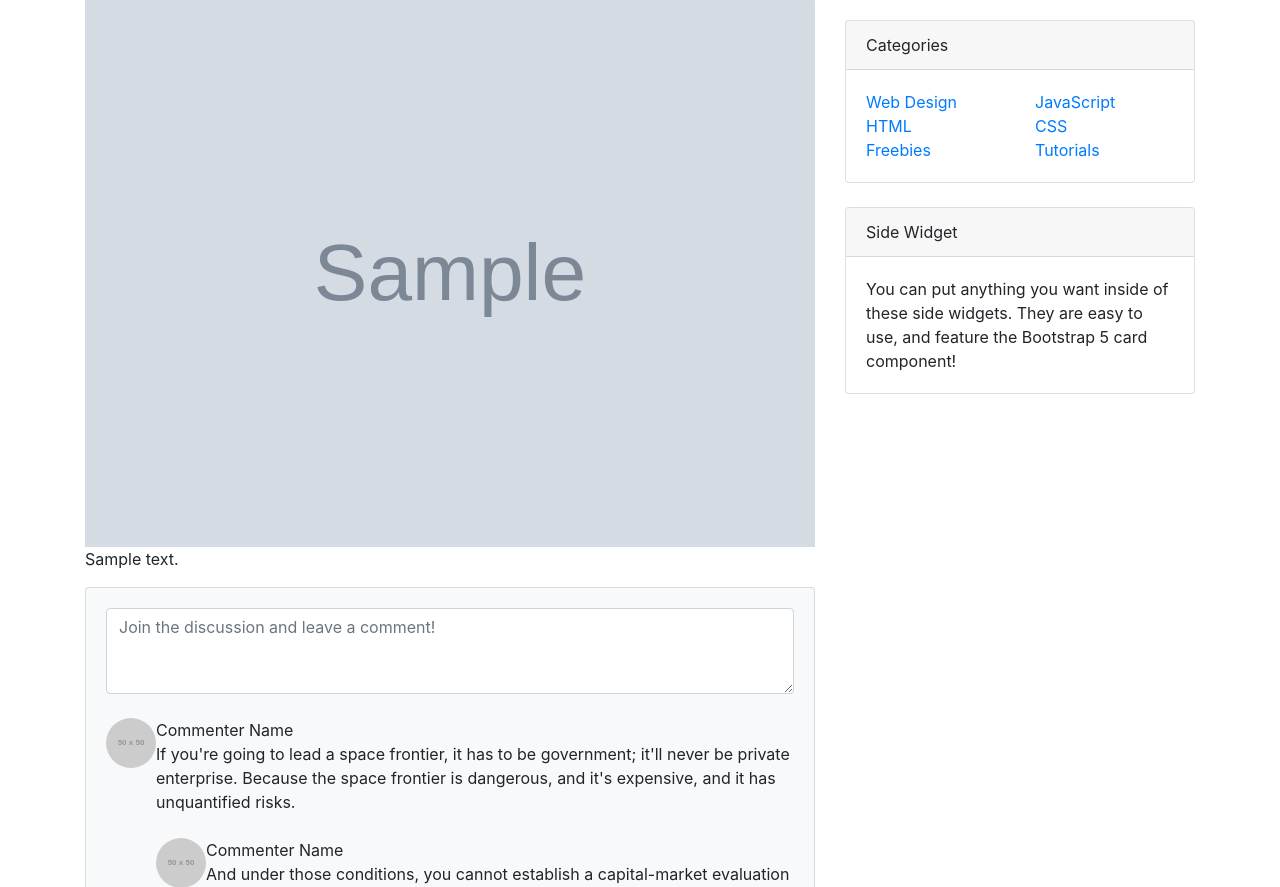
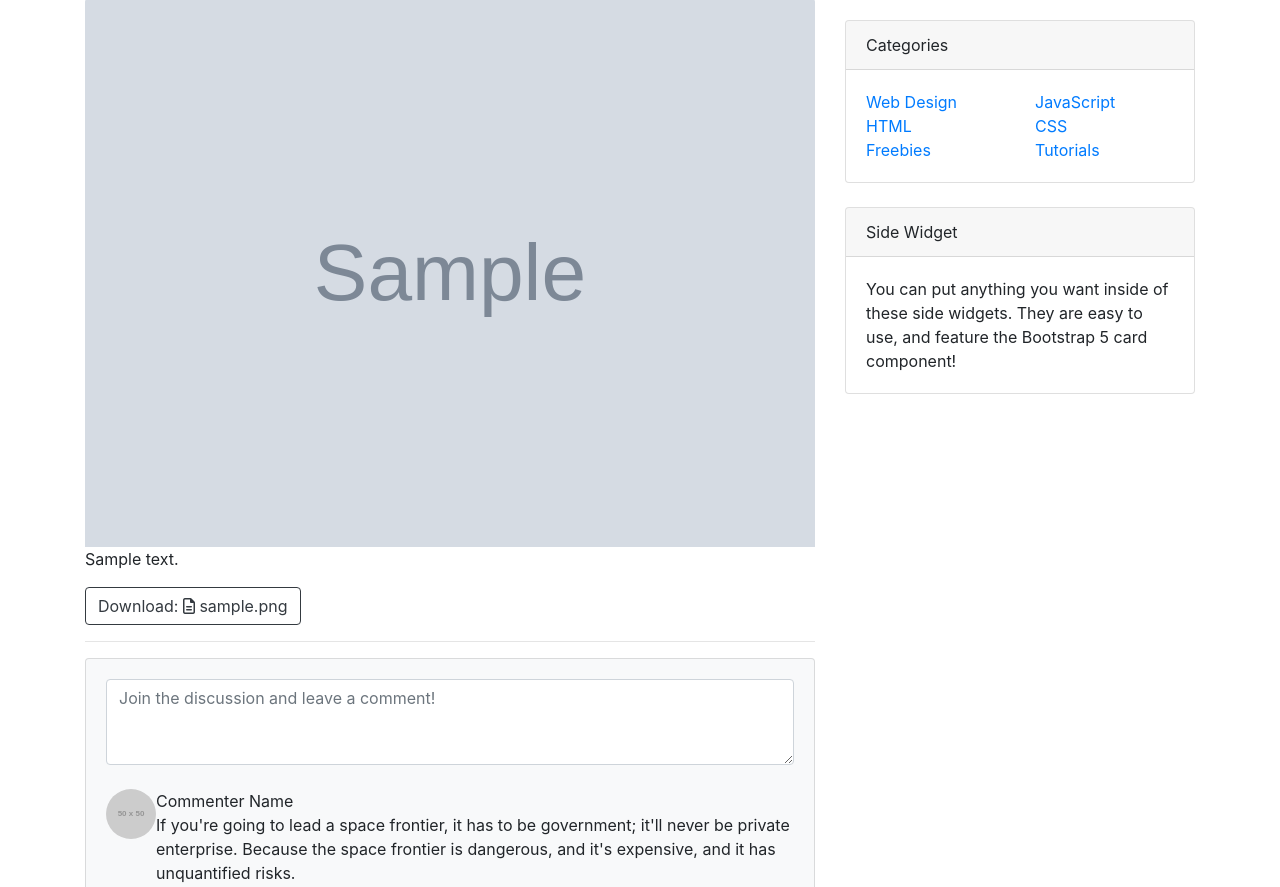
Before and after one commit to kyj119/capstone_django, a Django app: page /blog/1/ in a window 1280 px wide. Shown: the part 237-1124 px from the top of the page. Run offline with Django 4.2, Linux system fonts and the light colour scheme; tables that the repository leaves empty hold one stand-in row (values such as "Sample post"); grey boxes marked "Sample" are stand-in pictures; grey boxes labelled with a size stand in for pictures from a placeholder-image service; some libraries are stand-ins or nearby versions.

Commit message:
파일다운로드

```diff
--- a/blog/models.py
+++ b/blog/models.py
@@ -1,4 +1,5 @@
 from django.db import models
+import os
 
 class Post(models.Model):
     title = models.CharField(max_length=50)
@@ -15,3 +16,9 @@ class Post(models.Model):
 
     def get_absolute_url(self):
         return f'/blog/{self.pk}'
+
+    def get_file_name(self):
+        return os.path.basename(self.file_upload.name)
+
+    def get_file_ext(self):
+        return self.get_file_name().split('.')[-1]
--- a/blog/templates/blog/post_detail.html
+++ b/blog/templates/blog/post_detail.html
@@ -8,6 +8,7 @@
     <meta name="author" content="" />
     <title>{{ post.title }} | Blog</title>
     <!-- Favicon-->
+    <script src="https://kit.fontawesome.com/64f6cae8a8.js" crossorigin="anonymous"></script>
     <link rel="icon" type="image/x-icon" href="assets/favicon.ico" />
     <!-- Core theme CSS (includes Bootstrap)-->
     <link href="{% static './blog/bootstrap/bootstrap.min.css' %}" rel="stylesheet" type="text/css">
@@ -52,7 +53,24 @@
                 {% endif %}
                 <!-- Post content-->
                 <p>{{ post.content }}</p>
+
+                {% if post.file_upload %}
+                    <a href="{{ post.file_upload.url }}" type="button" class="btn btn-outline-dark" role="button" download>
+                        Download:
+                        {% if post.get_file_ext == 'xlsx' or post.get_file_ext == 'xls' %}
+                            <i class="far fa-file-excel"></i>
+                        {% elif post.get_file_ext == 'csv' %}
+                            <i class="far fa-file-csv"></i>
+                        {% elif post.get_file_ext == 'docx' %}
+                            <i class="far fa-file-word"></i>
+                        {% else %}
+                            <i class="far fa-file-alt"></i>
+                        {% endif %}
+                        {{ post.get_file_name }}
+                    </a>
+                {% endif %}
             </article>
+            <hr>
             <!-- Comments section-->
             <section class="mb-5">
                 <div class="card bg-light">
```
